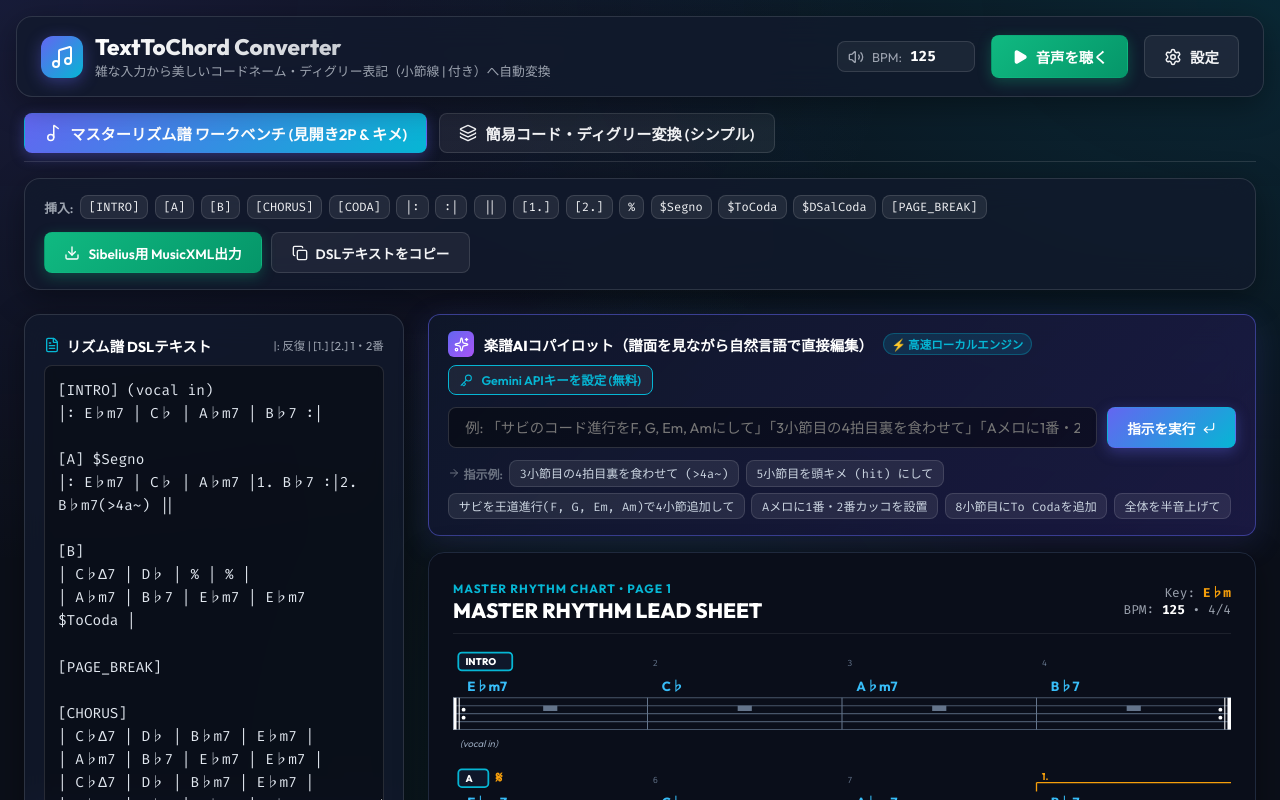
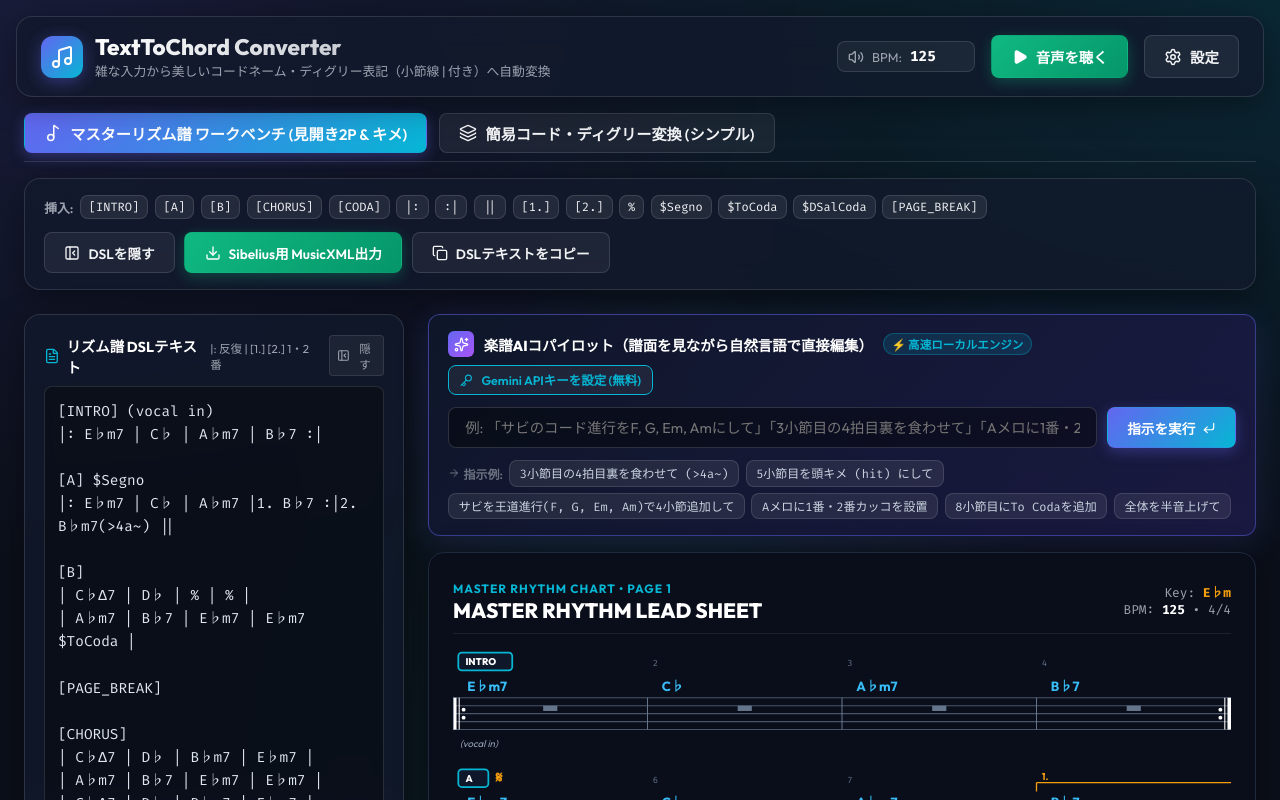
Before and after one commit to kawausomando/textToChord, a React (Vite) app: page / in a window 1280 px wide. Shown: the top 800 px of the page. Built offline with nearby package versions, Linux system fonts and the light colour scheme.

Commit message:
feat(ui): allow hiding DSL text editor for full-width master score spread view

```diff
--- a/src/App.tsx
+++ b/src/App.tsx
@@ -16,7 +16,7 @@ import type { MasterChart } from './types/chart';
 import { audioPlayer } from './utils/audio';
 import { downloadMusicXML } from './utils/musicxml';
 import { downloadAdvancedMusicXML } from './utils/musicxmlAdvanced';
-import { Copy, Check, Sparkles, FileText, Download, Layers, Music2 } from 'lucide-react';
+import { Copy, Check, Sparkles, FileText, Download, Layers, Music2, PanelLeftClose, PanelLeftOpen } from 'lucide-react';
 
 const SOP_DEFAULT_DSL = `[INTRO] (vocal in)
 |: E♭m7 | C♭ | A♭m7 | B♭7 :|
@@ -57,6 +57,17 @@ export function App() {
   const [editingKickMeasureId, setEditingKickMeasureId] = useState<string | null>(null);
   const [chartCopied, setChartCopied] = useState(false);
   const [nlFeedback, setNlFeedback] = useState<string | null>(null);
+  const [isDslHidden, setIsDslHidden] = useState<boolean>(() => {
+    return localStorage.getItem('textToChord_dsl_hidden') === 'true';
+  });
+
+  const toggleDslHidden = () => {
+    setIsDslHidden((prev) => {
+      const next = !prev;
+      localStorage.setItem('textToChord_dsl_hidden', String(next));
+      return next;
+    });
+  };
 
   // LLM State
   const [apiKey, setApiKey] = useState<string>(() => localStorage.getItem('textToChord_gemini_api_key') || '');
@@ -120,6 +131,10 @@ export function App() {
 
   // Insert DSL tag in Workbench
   const handleInsertDslTag = (tag: string) => {
+    if (isDslHidden) {
+      setIsDslHidden(false);
+      localStorage.setItem('textToChord_dsl_hidden', 'false');
+    }
     if (!dslTextareaRef.current) {
       setChartDsl((prev) => prev + '\n' + tag);
       return;
@@ -212,7 +227,7 @@ export function App() {
       />
 
       {/* Mode Switcher Tabs */}
-      <div style={{ padding: '0 1.5rem', maxWidth: '1400px', margin: '0 auto', width: '100%', marginBottom: '1rem' }}>
+      <div style={{ padding: '0 1.5rem', maxWidth: isDslHidden ? '1600px' : '1400px', margin: '0 auto', width: '100%', marginBottom: '1rem', transition: 'max-width 0.25s ease' }}>
         <div style={{ display: 'flex', gap: '0.75rem', borderBottom: '1px solid var(--border-color)', paddingBottom: '0.5rem' }}>
           <button
             onClick={() => setActiveTab('workbench')}
@@ -231,7 +246,7 @@ export function App() {
         </div>
       </div>
 
-      <main style={{ flex: 1, padding: '0 1.5rem 2rem 1.5rem', maxWidth: '1400px', margin: '0 auto', width: '100%' }}>
+      <main style={{ flex: 1, padding: '0 1.5rem 2rem 1.5rem', maxWidth: isDslHidden ? '1600px' : '1400px', margin: '0 auto', width: '100%', transition: 'max-width 0.25s ease' }}>
         {activeTab === 'workbench' ? (
           /* ============================================================ */
           /* WORKBENCH MODE (SOP MASTER RHYTHM CHART)                      */
@@ -255,7 +270,16 @@ export function App() {
               </div>
 
               {/* Action Buttons */}
-              <div style={{ display: 'flex', gap: '0.6rem' }}>
+              <div style={{ display: 'flex', gap: '0.6rem', alignItems: 'center' }}>
+                <button
+                  onClick={toggleDslHidden}
+                  className={isDslHidden ? 'btn btn-primary' : 'btn btn-secondary'}
+                  style={{ fontSize: '0.85rem' }}
+                  title={isDslHidden ? 'DSLテキストエディタを表示' : 'DSLテキストエディタを隠して譜面を全幅表示'}
+                >
+                  {isDslHidden ? <PanelLeftOpen size={16} /> : <PanelLeftClose size={16} />}
+                  {isDslHidden ? 'DSLを表示' : 'DSLを隠す'}
+                </button>
                 <button
                   onClick={() => downloadAdvancedMusicXML(masterChart)}
                   className="btn btn-accent"
@@ -276,16 +300,47 @@ export function App() {
             </div>
 
             {/* Split View: Left Input DSL / Right Spread View */}
-            <div style={{ display: 'grid', gridTemplateColumns: 'minmax(300px, 380px) 1fr', gap: '1.5rem', alignItems: 'start' }}>
+            <div
+              style={{
+                display: 'grid',
+                gridTemplateColumns: isDslHidden ? '1fr' : 'minmax(300px, 380px) 1fr',
+                gap: '1.5rem',
+                alignItems: 'start',
+                transition: 'all 0.25s ease',
+              }}
+            >
               {/* Left Column: Text DSL Editor */}
+              {!isDslHidden && (
                 <div className="glass-panel" style={{ padding: '1.2rem', display: 'flex', flexDirection: 'column' }}>
                   <div style={{ display: 'flex', justifyContent: 'space-between', alignItems: 'center', marginBottom: '0.6rem' }}>
                     <label style={{ fontSize: '0.9rem', fontWeight: 700, color: '#fff', display: 'flex', alignItems: 'center', gap: '0.4rem' }}>
                       <FileText size={16} color="var(--accent-cyan)" /> リズム譜 DSLテキスト
                     </label>
+                    <div style={{ display: 'flex', alignItems: 'center', gap: '0.6rem' }}>
                       <span style={{ fontSize: '0.72rem', color: 'var(--text-muted)' }}>
                         |: 反復 | [1.] [2.] 1・2番
                       </span>
+                      <button
+                        onClick={toggleDslHidden}
+                        style={{
+                          padding: '0.2rem 0.4rem',
+                          color: 'var(--text-muted)',
+                          background: 'rgba(255, 255, 255, 0.05)',
+                          border: '1px solid rgba(255, 255, 255, 0.1)',
+                          borderRadius: '4px',
+                          cursor: 'pointer',
+                          display: 'flex',
+                          alignItems: 'center',
+                          gap: '0.25rem',
+                          fontSize: '0.72rem',
+                          transition: 'all 0.15s ease',
+                        }}
+                        title="DSLエディタを隠す"
+                      >
+                        <PanelLeftClose size={13} />
+                        <span>隠す</span>
+                      </button>
+                    </div>
                   </div>
 
                   <textarea
@@ -314,6 +369,7 @@ export function App() {
                     💡 譜面の小節をダブルクリックすると16ステップキメ編集が開きます。
                   </div>
                 </div>
+              )}
 
               {/* Right Column: Master Rhythm Chart Spread View & AI Copilot */}
               <div style={{ display: 'flex', flexDirection: 'column', gap: '1rem' }}>
```
Lines whose indentation alone changed are shown as unchanged.
